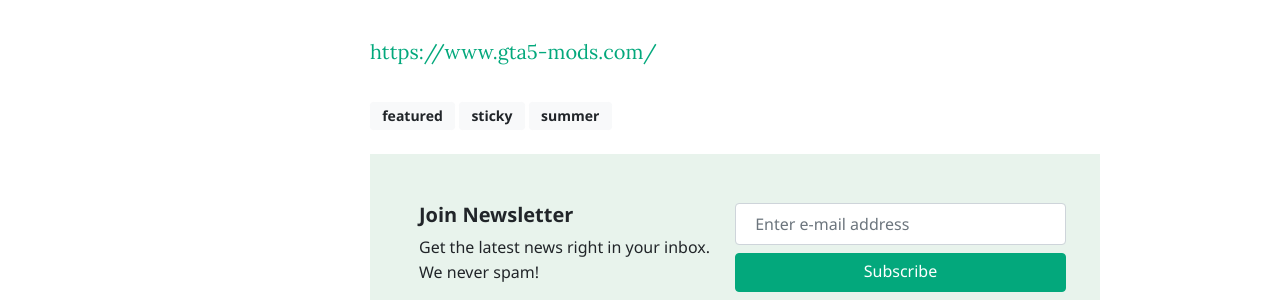
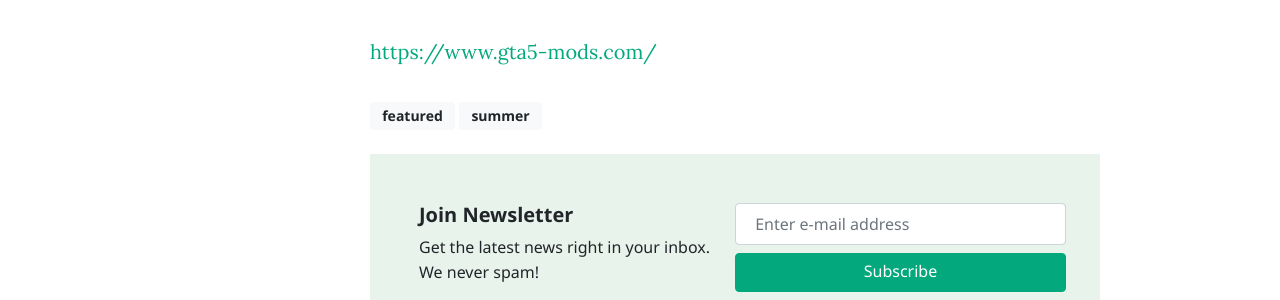
Before and after one commit to Gamedoper/Gamedoperarchives.github.io, a Jekyll site: the page built from _posts/2020-04-30-the-50-best-mods-in-gta-v.md, in a window 1280 px wide and 900 px high, scrolled down 9595 px. Shown: the part 205-505 px from the top of the window. Built offline with Jekyll 4.4.1, drawn with Linux system fonts in a browser that asks for light colours; nearby versions of some CDN libraries; comment, search, counter and statistics services are not loaded.

Commit message:
Updated '_posts/2020-04-30-the-50-best-mods-in-gta-v.md' via CloudCannon

```diff
--- a/_posts/2020-04-30-the-50-best-mods-in-gta-v.md
+++ b/_posts/2020-04-30-the-50-best-mods-in-gta-v.md
@@ -8,7 +8,6 @@
 image: assets/images/ghostgtav.jpg
 tags:
   - featured
-  - sticky
   - summer
 ---
 
```
